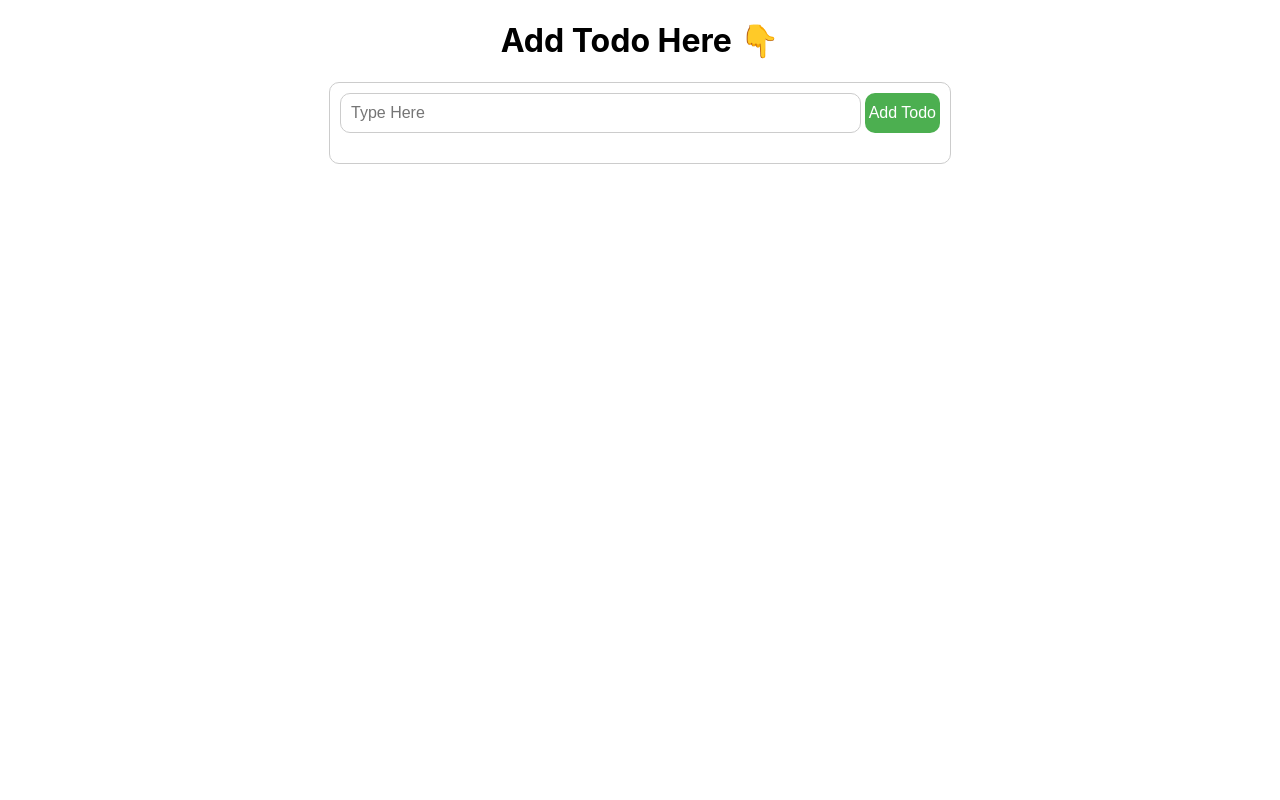
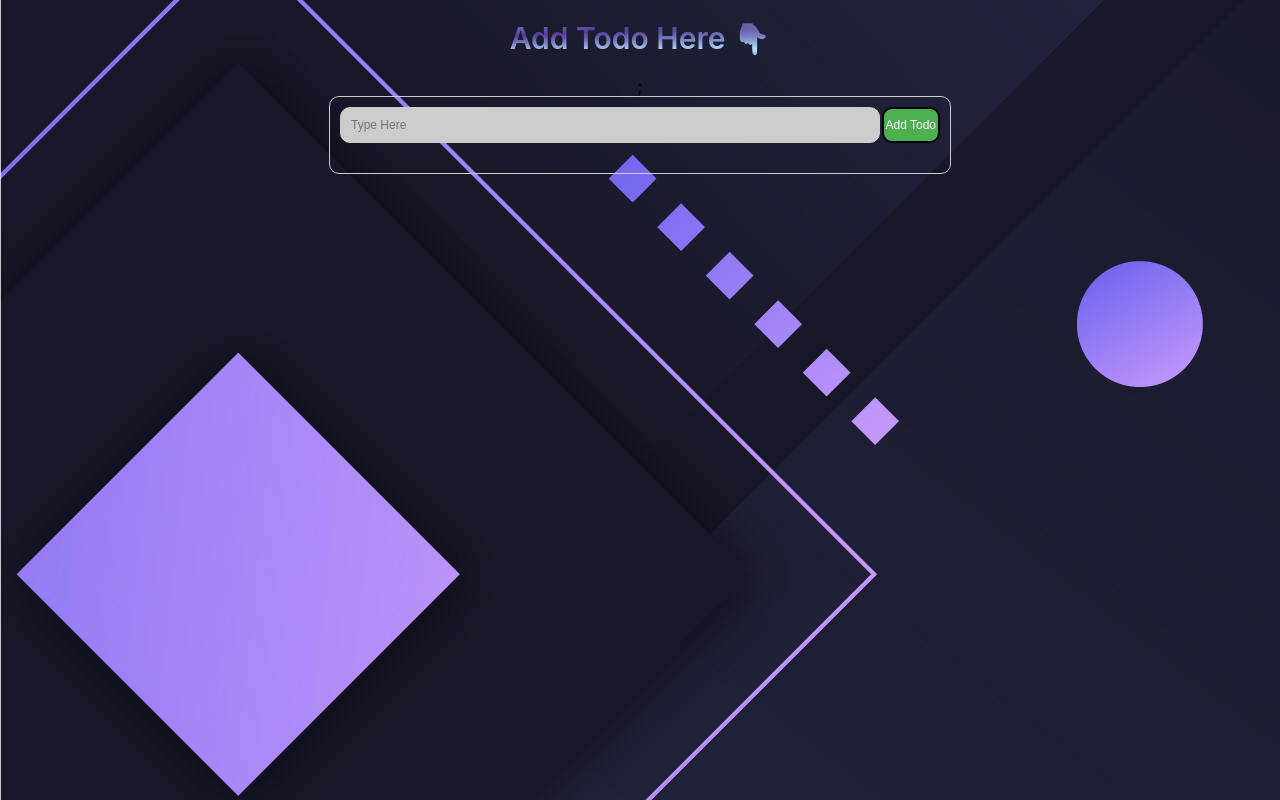
Before and after one commit to Monk-Codes/react-todo, a React (Create React App) app: page / in a window 1280 px wide. Built offline with nearby package versions, Linux system fonts and the light colour scheme; the HTML template or start-up script is replaced by a standard one.

Commit message:
ui update

```diff
--- a/src/App.js
+++ b/src/App.js
@@ -1,5 +1,5 @@
 import Todo from "./components/code/todo";
-
+import "./index.css";
 function App() {
  return (
   <div className="App">
--- a/src/components/code/TodoForm.css
+++ b/src/components/code/TodoForm.css
@@ -17,18 +17,19 @@
  padding: 10px;
  border: 1px solid #ccc;
  border-radius: 10px;
- font-size: 16px;
+ font-size: 12px;
  outline: none;
+ background-color: #ccc;
 }
 
 .todo-form-container button {
- padding: 4px;
- margin-left: 4px;
+ padding: 2px;
+ margin-left: 2px;
  background-color: #4caf50;
- border: none;
+ border: 2px solid #000;
  border-radius: 10px;
  color: #fff;
- font-size: 16px;
+ font-size: 12px;
  cursor: pointer;
  transition: background-color 0.5s ease-in-out;
 }
@@ -44,7 +45,7 @@
 }
 
 .input {
- width: 60%;
+ width: 55%;
  padding: 10px;
  box-sizing: border-box;
  height: auto;
@@ -57,7 +58,7 @@
  display: flex;
  align-items: start;
  text-align: left;
- padding: 10px;
+ padding: 4px;
  border-bottom: 1px solid #ccc;
  justify-content: space-between;
  transition: all 0.1s ease-in-out;
@@ -91,8 +92,34 @@
 }
 
 .high {
- background-color: #ffcc80; /* Light orange */
+ background-color: #fda725; /* Light orange */
 }
 .urgent {
- background-color: #ff474c /*Light red */;
+ background-color: #ff474c; /*Light red */
 }
+.bg {
+ background-size: "cover";
+ height: 100vh;
+ background-repeat: no-repeat;
+}
+header {
+ width: 100%;
+ height: 4vh;
+ display: inline-block;
+ flex-direction: column;
+ align-items: center;
+}
+header h1 {
+ background: #000;
+ position: relative;
+ left: 10%;
+ width: 80%;
+ font-size: 30px;
+ font-weight: 600;
+ color: transparent;
+ -webkit-background-clip: text;
+ background-clip: text;
+}
+header .header-1 {
+ background-image: repeating-radial-gradient(farthest-side at 5px 5px, #b3e5fc, #553c9a, #b3e5fc);
+}
--- a/src/components/code/todo.jsx
+++ b/src/components/code/todo.jsx
@@ -1,11 +1,15 @@
-import TodoHeader from "../todo_header";
 import TodoForm from "./todo_form";
+import bg from "../image/bg.jpg";
+import TodoHeader from "./todo_header";
+import "./TodoForm.css";
 
 export default function Todo() {
  return (
   <>
-   <TodoHeader />
-   <TodoForm />
+   <div className="bg" style={{ backgroundImage: `url(${bg})` }}>
+    <TodoHeader />
+    <TodoForm />
+   </div>
   </>
  );
 }
--- /dev/null
+++ b/src/components/code/todo_header.jsx
@@ -0,0 +1,9 @@
+import "./TodoForm.css";
+
+export default function TodoHeader() {
+ return (
+  <header>
+   <h1 className="header-1">Add Todo Here 👇</h1>;
+  </header>
+ );
+}
--- a/src/components/todo_header.jsx
+++ /dev/null
@@ -1,3 +0,0 @@
-export default function TodoHeader() {
- return <h1>Add Todo Here 👇</h1>;
-}
```
Also changed, not shown: src/components/image/bg.jpg (added).
